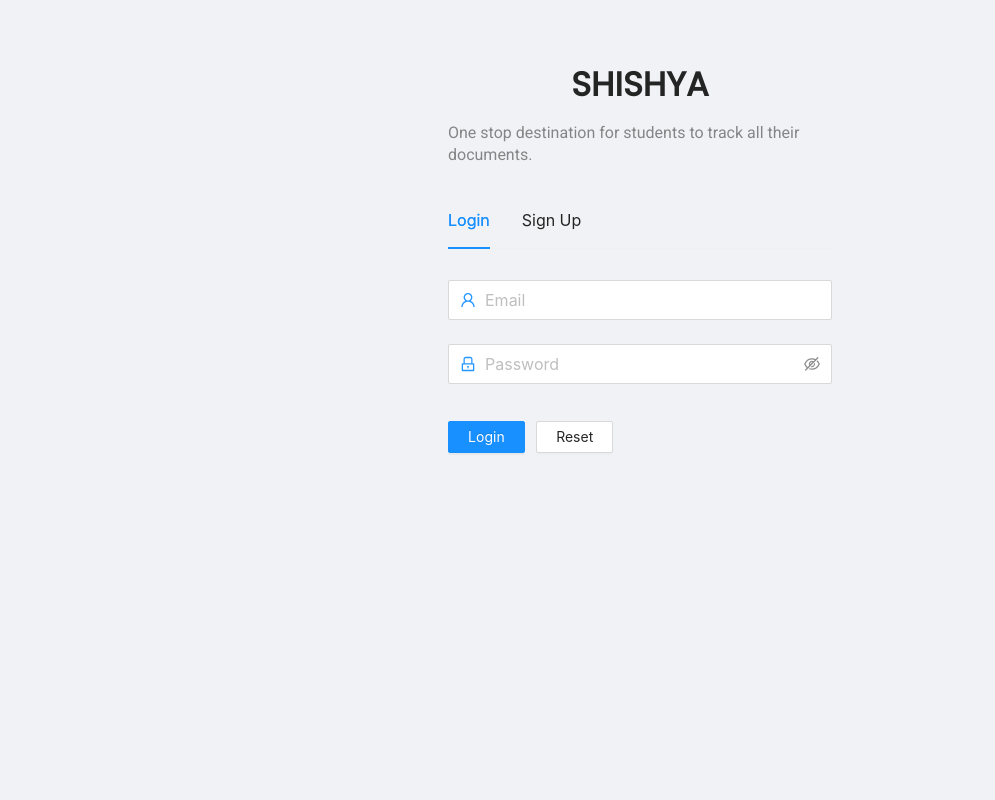
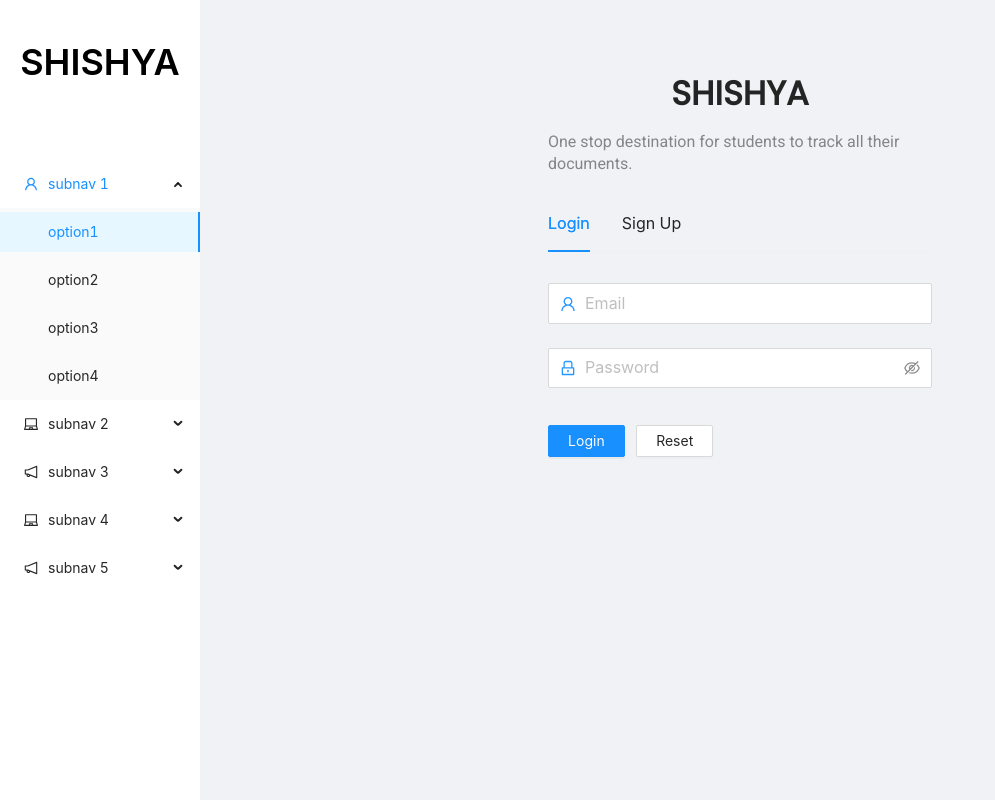
Before and after one commit to Shishya-App/shishya-frontend-admin, a Next.js app: page /auth in a window 1280 px wide. Shown: the whole page, without its empty margins (0-995 px from the left). Built offline with nearby package versions, Linux system fonts and the light colour scheme.

Commit message:
:pencil2: added custom layout (50%) and did styles setting

```diff
--- /dev/null
+++ b/components/Layout.tsx
@@ -0,0 +1,80 @@
+import React from "react";
+import { LaptopOutlined, NotificationOutlined, UserOutlined } from '@ant-design/icons';
+import { Breadcrumb, Layout, Menu } from 'antd';
+const { Header, Content, Sider } = Layout;
+import styles from "../styles/Components/Layout.module.css";
+
+interface IProps {
+    children: React.ReactNode;
+}
+
+const items1 = ['1', '2', '3'].map((key) => ({
+    key,
+    label: `nav ${key}`,
+  }));
+
+const items2 = [UserOutlined, LaptopOutlined, NotificationOutlined, LaptopOutlined, NotificationOutlined].map((icon, index) => {
+    const key = String(index + 1);
+    return {
+      key: `sub${key}`,
+      icon: React.createElement(icon),
+      label: `subnav ${key}`,
+      children: new Array(4).fill(null).map((_, j) => {
+        const subKey = index * 4 + j + 1;
+        return {
+          key: subKey,
+          label: `option${subKey}`,
+        };
+      }),
+    };
+  });
+
+
+
+const CustomLayout = ({children} : IProps) => {
+    return (
+        <Layout style={{height: "100vh", overflowY: 'clip'}}>
+
+    {/* <Header className="header">
+      <div className="logo" />
+      <Menu theme="dark" mode="horizontal" defaultSelectedKeys={['2']} items={items1} />
+    </Header> */}
+    <Layout>
+      <Sider width={200} className={styles.custom__style}>
+        <div style={{height: '20%', display:'flex', justifyContent:'center', alignItems:'center', borderWidth: 1, borderColor: 'black'}}>
+            <p className={styles.side__panel__title}>SHISHYA</p>
+        </div>
+        <Menu
+          mode="inline"
+          defaultSelectedKeys={['1']}
+          defaultOpenKeys={['sub1']}
+          style={{
+            height: '100%',
+            borderRight: 0,
+          }}
+          items={items2}
+        />
+      </Sider>
+      <Layout
+        style={{
+          padding: '0 24px 24px',
+        }}
+      >
+        <Content
+          className="site-layout-background"
+          style={{
+            padding: 24,
+            margin: 0,
+            minHeight: 280,
+            // border: '1px solid black',
+          }}
+        >
+          {children}
+        </Content>
+      </Layout>
+    </Layout>
+  </Layout>
+    )
+}
+
+export default CustomLayout;
--- a/pages/auth.tsx
+++ b/pages/auth.tsx
@@ -1,30 +1,22 @@
 import React from 'react'
-
 import AuthHeader from '../components/AuthHeader'
 
-import { Typography, Layout } from 'antd'
+import { Typography } from 'antd'
 import { Tabs } from 'antd'
 import Login from '../components/Login'
 import SignUp from '../components/SignUp'
 
-const { Content } = Layout
+// const { Content } = Layout
 const { Title } = Typography
 const { TabPane } = Tabs
-
+import CustomLayout from '../components/Layout'
 const onChange = (key: string) => {
 	console.log(key)
 }
 
 const Auth = () => {
 	return (
-		<Layout
-			style={{
-				background: '#F0F2F5',
-				height: '100vh',
-				display: 'flex',
-				justifyContent: 'flex-start',
-			}}
-		>
+		<CustomLayout>
 			<AuthHeader />
 			<Tabs
 				size="large"
@@ -39,7 +31,7 @@ const Auth = () => {
 					<SignUp />
 				</TabPane>
 			</Tabs>
-		</Layout>
+		</CustomLayout>
 	)
 }
 
--- /dev/null
+++ b/styles/Components/Layout.module.css
@@ -0,0 +1,19 @@
+.custom__style{
+    background-color: white;
+    overflow-x: clip;
+    overflow-y: auto;
+}
+.side__panel__title{
+    font-size: 36px;
+    color: black;
+    text-align: center;
+    font-weight: 600;
+}
+
+.custom__style {
+    -ms-overflow-style: none;
+    scrollbar-width: none;
+}
+.custom__style::-webkit-scrollbar {
+    display: none;
+}
--- a/tsconfig.json
+++ b/tsconfig.json
@@ -15,6 +15,6 @@
     "jsx": "preserve",
     "incremental": true
   },
-  "include": ["next-env.d.ts", "**/*.ts", "**/*.tsx"],
+  "include": ["next-env.d.ts", "**/*.ts", "**/*.tsx", "**/*.js", "**/*.jsx", "**/*.svg", "**/*.png" ],
   "exclude": ["node_modules"]
 }
```
